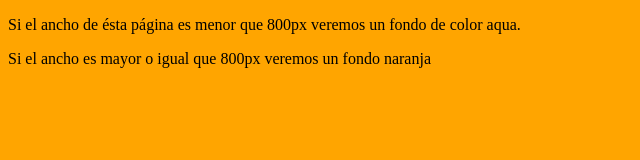
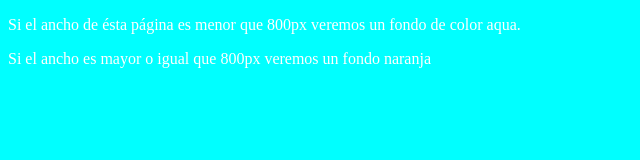
Before and after one commit to cmo7/responsivo, a plain HTML site: page colores-fondo.html in a window 1280 px wide. Shown: the whole page, without its empty margins (0-640 px from the left). Drawn offline with Linux system fonts and the light colour scheme.

Commit message:
cambios porque chrome no soporta media queries lv4

```diff
--- a/colores-fondo.css
+++ b/colores-fondo.css
@@ -1,8 +1,18 @@
+body {color: red}
+
+body {color: white}
+
 body {
     background-color: orange;
 }
 
-@media (max-width: 800px) {
+@media (min-width: 400px) {
+    body  {
+        background-color: black;
+    }
+}
+
+@media (min-width: 800px) {
     body  {
         background-color: aqua;
     }
--- a/menu-responsivo.css
+++ b/menu-responsivo.css
@@ -20,11 +20,10 @@ ul a {
     color: black;
 }
 
-@media (width > 800px) {
+@media (min-width: 800px) {
     ul {
         flex-direction: row;
     }
-
     ul li {
         margin: 0 5px;
     }
```
